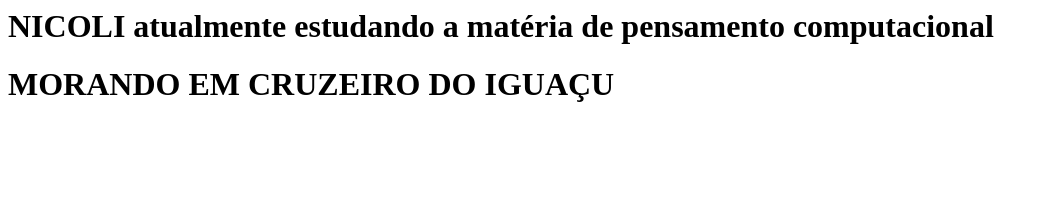
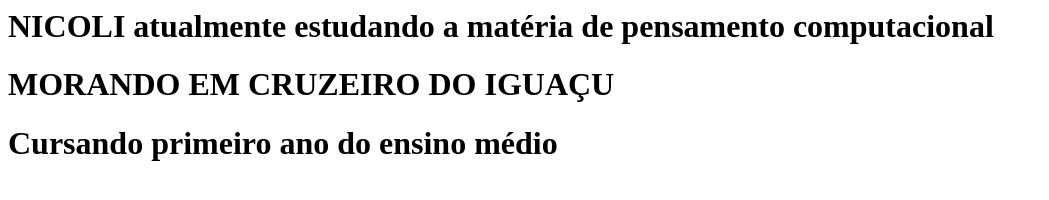
Before and after one commit to andrielizimmer/zimmer, a plain HTML site: page index.html in a window 1280 px wide. Shown: the whole page, without its empty margins (0-1049 px from the left). Drawn offline with Linux system fonts and the light colour scheme.

Commit message:
01/11/23

```diff
--- a/index.html
+++ b/index.html
@@ -1,2 +1,3 @@
 <h1>NICOLI  atualmente estudando a matéria de pensamento computacional</h1>
 <h1>MORANDO EM CRUZEIRO DO IGUAÇU</h1>
+<h1>Cursando primeiro ano do ensino médio</h1>
```
